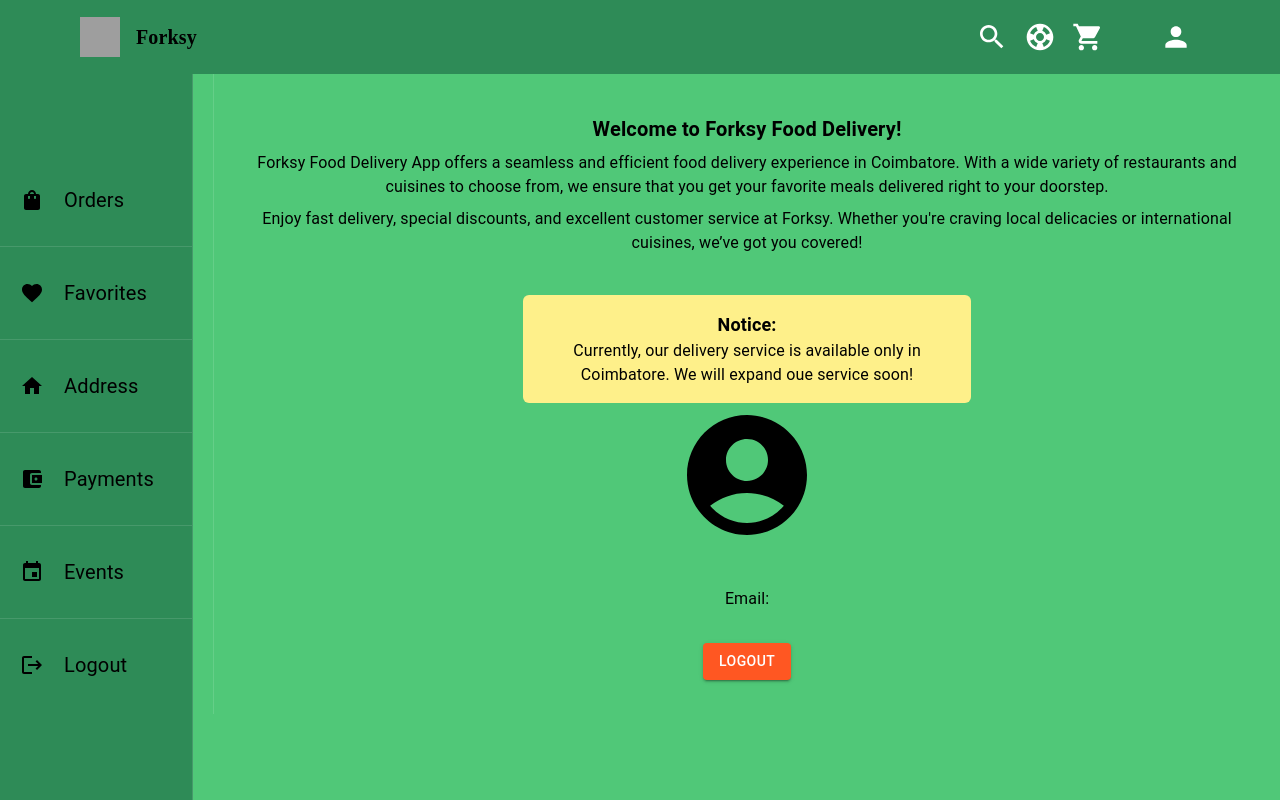
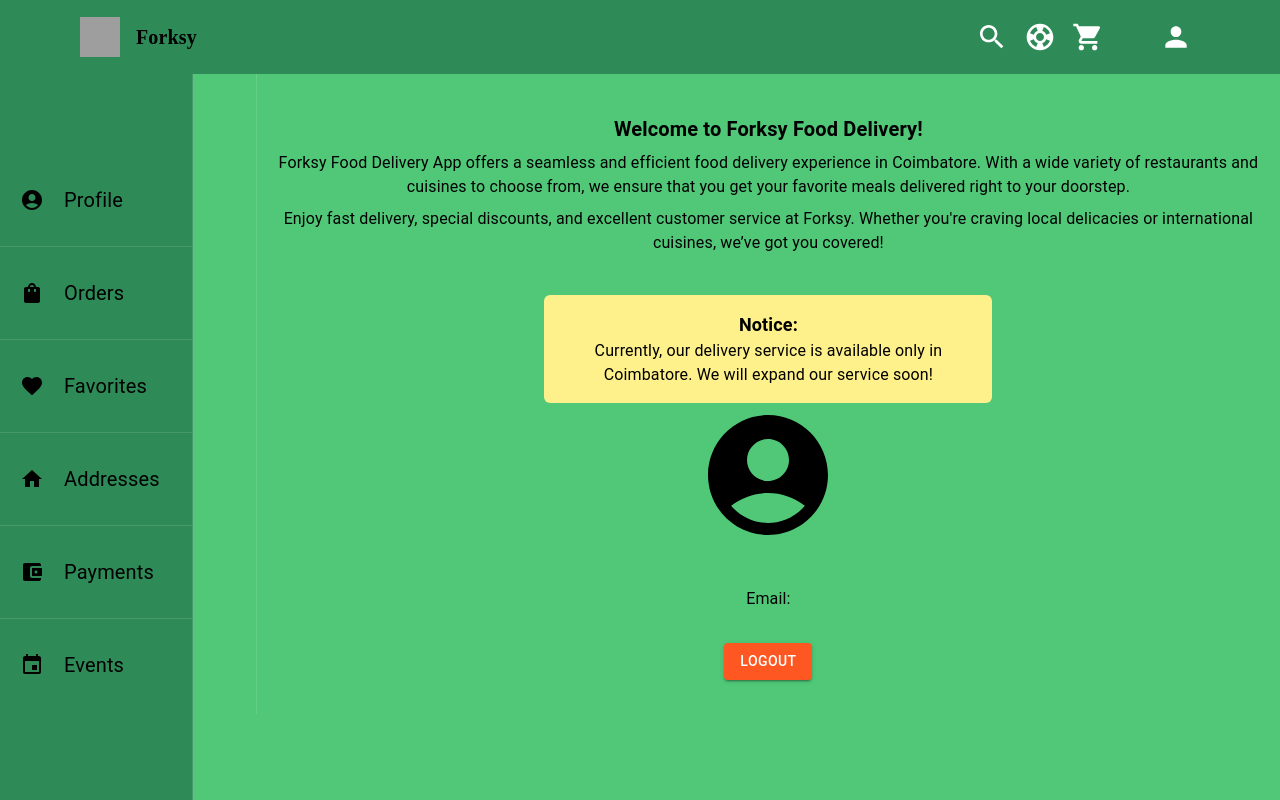
Before and after one commit to SriVenkat77/Forksy, a React (Create React App) app: page /my-profile in a window 1280 px wide. Built offline with nearby package versions, Linux system fonts and the light colour scheme; grey boxes are pictures that could not be loaded.

Commit message:
Update Profile.jsx

```diff
--- a/src/customers/pages/Profile/Profile.jsx
+++ b/src/customers/pages/Profile/Profile.jsx
@@ -1,33 +1,174 @@
-import React from "react";
-import ProfileNavigation from "../../components/ProfileNavigation/ProfileNavigation";
-import { Divider } from "@mui/material";
-import { Route, Routes } from "react-router-dom";
+import React, { useState } from "react";
+import {
+  Divider,
+  Drawer,
+  Button,
+  useMediaQuery,
+  IconButton,
+} from "@mui/material";
+import MenuIcon from "@mui/icons-material/Menu";
+import { Route, Routes, useNavigate } from "react-router-dom";
+import { useDispatch, useSelector } from "react-redux";
+import { logout } from "../../../State/Authentication/Action";
+import ShoppingBagIcon from "@mui/icons-material/ShoppingBag";
+import FavoriteIcon from "@mui/icons-material/Favorite";
+import HomeIcon from "@mui/icons-material/Home";
+import AccountBalanceWalletIcon from "@mui/icons-material/AccountBalanceWallet";
+import EventIcon from "@mui/icons-material/Event";
+import AccountCircleIcon from "@mui/icons-material/AccountCircle";
+import LogoutIcon from "@mui/icons-material/Logout";
+
 import Orders from "../Orders/Orders";
 import UsersAddresses from "../UsersAdresses/UsersAddresses";
 import Favorite from "../Favorite/Favorite";
-import UserProfile from "./UserProfile";
 import CustomerEvents from "./CustomerEvents";
-
 import Payment from "../PaymentSuccess/Payments";
 
+// Menu items
+const menu = [
+  { title: "Profile", icon: <AccountCircleIcon />, path: "/" },
+  { title: "Orders", icon: <ShoppingBagIcon />, path: "/orders" },
+  { title: "Favorites", icon: <FavoriteIcon />, path: "/favorites" },
+  { title: "Addresses", icon: <HomeIcon />, path: "/addresses" },
+  { title: "Payments", icon: <AccountBalanceWalletIcon />, path: "/payments" },
+  { title: "Events", icon: <EventIcon />, path: "/events" },
+];
+
+const ProfileNavigation = ({ handleClose, open }) => {
+  const isSmallScreen = useMediaQuery("(max-width:1020px)");
+  const navigate = useNavigate();
+  const dispatch = useDispatch();
+
+  const handleLogout = () => {
+    dispatch(logout());
+    navigate("/");
+  };
+
+  const handleNavigate = (item) => {
+    if (item.title === "Logout") {
+      handleLogout();
+    } else {
+      navigate(`/my-profile${item.path}`);
+    }
+    if (isSmallScreen) handleClose?.();
+  };
+
+  return (
+    <Drawer
+    sx={{
+      zIndex: 1,
+      position: 'fixed',
+      top: '30px', // Ensure the sidebar starts 20px below the top of the screen
+    }}
+      anchor="left"
+      open={open}
+      onClose={handleClose}
+      variant={isSmallScreen ? "temporary" : "permanent"}
+    >
+      <div className="w-[20vw] lg:w-[15vw] h-[100vh] flex flex-col justify-center text-xl space-y-8 pt-16">
+        {menu.map((item, i) => (
+          <React.Fragment key={i}>
+            <div
+              onClick={() => handleNavigate(item)}
+              className="px-5 flex items-center space-x-5 cursor-pointer"
+            >
+              {item.icon}
+              <span className="hidden lg:block">{item.title}</span> {/* Hide title on small screens */}
+            </div>
+            {i !== menu.length - 1 && <Divider />}
+          </React.Fragment>
+        ))}
+      </div>
+    </Drawer>
+  );
+};
+
+const UserProfile = () => {
+  const { auth } = useSelector((store) => store);
+  const dispatch = useDispatch();
+  const navigate = useNavigate();
+
+  const handleLogout = () => {
+    dispatch(logout());
+    navigate("/");
+  };
+
+  return (
+    <div className="min-h-[80vh] flex flex-col justify-center items-center text-center">
+      <div className="mt-10 px-4">
+        <h2 className="text-xl font-semibold">Welcome to Forksy Food Delivery!</h2>
+        <p className="mt-2">
+          Forksy Food Delivery App offers a seamless and efficient food delivery experience in Coimbatore.
+          With a wide variety of restaurants and cuisines to choose from, we ensure that you get your favorite meals delivered right to your doorstep.
+        </p>
+        <p className="mt-2">
+          Enjoy fast delivery, special discounts, and excellent customer service at Forksy.
+          Whether you're craving local delicacies or international cuisines, we’ve got you covered!
+        </p>
+      </div>
+
+      <div className="mt-10 bg-yellow-200 p-4 rounded-md w-full max-w-md">
+        <h3 className="font-semibold text-lg">Notice:</h3>
+        <p>
+          Currently, our delivery service is available only in Coimbatore.
+          We will expand our service soon!
+        </p>
+      </div>
+      <div className="flex flex-col items-center justify-center">
+        <AccountCircleIcon sx={{ fontSize: "9rem" }} />
+        <h1 className="py-5 text-2xl font-semibold">{auth.user?.fullName}</h1>
+        <p>Email: {auth.user?.email}</p>
+        <Button onClick={handleLogout} variant="contained" sx={{ margin: "2rem 0rem" }}>
+          Logout
+        </Button>
+      </div>
+    </div>
+  );
+};
+
 const Profile = () => {
+  const [menuOpen, setMenuOpen] = useState(false);
+  const isSmallScreen = useMediaQuery("(max-width: 1020px)");
+
+  const handleMenuToggle = () => {
+    setMenuOpen((prevState) => !prevState);
+  };
+
   return (
-    <div className="lg:flex justify-between">
-      <div className="sticky h-[80vh] lg:w-[20%]">
-        <ProfileNavigation />
+    <div className={`flex ${isSmallScreen ? "flex-col" : "lg:flex-row"} justify-between`}>
+      {/* Hamburger button for small screens */}
+      {isSmallScreen && (
+        <IconButton
+          onClick={handleMenuToggle}
+          style={{
+            position: "fixed",
+            top: 70,
+            left: 15,
+            zIndex: 1000,
+            color: "#fff",
+                      }}
+        >
+          <MenuIcon fontSize="large" />
+        </IconButton>
+      )}
+
+      {/* Profile Navigation */}
+      <div className={`w-full ${isSmallScreen ? "mb-4" : "lg:w-[20%]"}`}>
+        <ProfileNavigation open={menuOpen} handleClose={handleMenuToggle} />
       </div>
-      <Divider orientation="vertical" flexItem />
-      <div className="lg:w-[100%]">
+
+      {/* Divider for larger screens */}
+      {!isSmallScreen && <Divider orientation="vertical" flexItem />}
+
+      {/* Main Content */}
+      <div className={`w-full ${isSmallScreen ? "" : "lg:w-[80%]"}`}>
         <Routes>
-        <Route path="/" element={<UserProfile/>} />
-
-        <Route path="/favorites" element={<Favorite/>} />
-          <Route path="/orders" element={<Orders/>} />
-          <Route path="/address" element={<UsersAddresses/>} />
-          <Route path="/events" element={<CustomerEvents/>} />
-          <Route path="/payments" element={<Payment/>} />
-
-
+          <Route path="/" element={<UserProfile />} />
+          <Route path="/favorites" element={<Favorite />} />
+          <Route path="/orders" element={<Orders />} />
+          <Route path="/addresses" element={<UsersAddresses />} />
+          <Route path="/events" element={<CustomerEvents />} />
+          <Route path="/payments" element={<Payment />} />
         </Routes>
       </div>
     </div>
```
